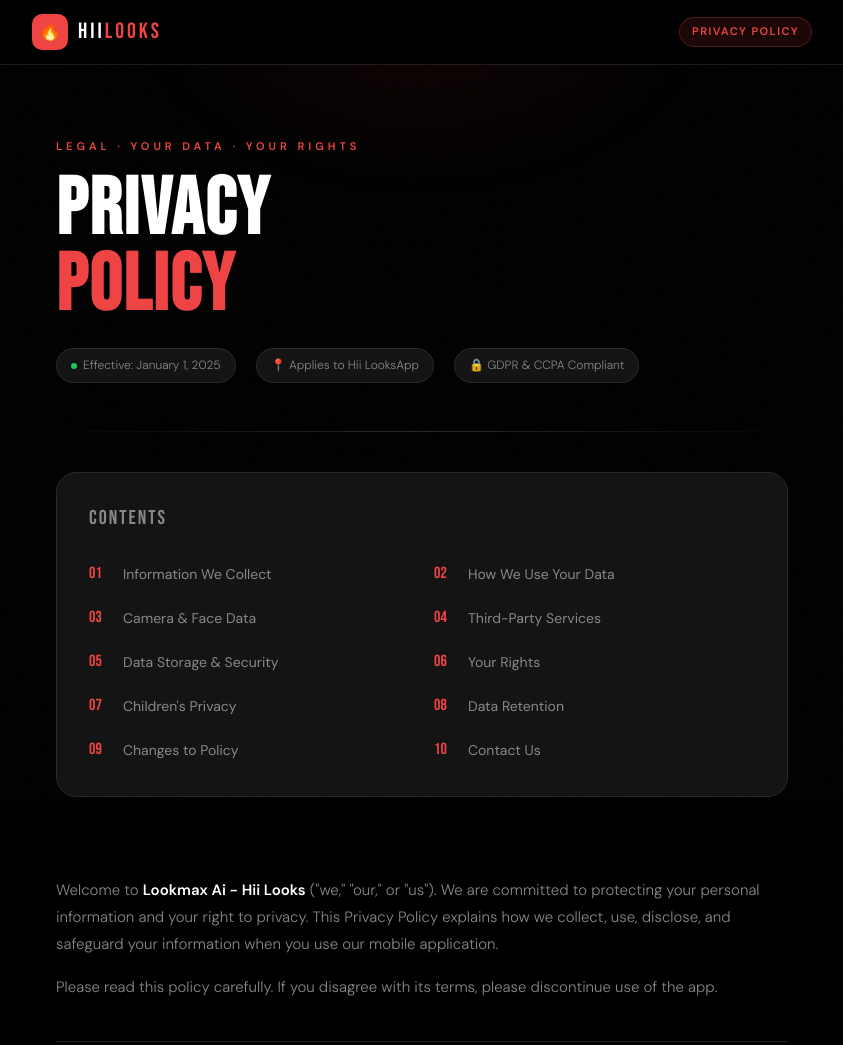
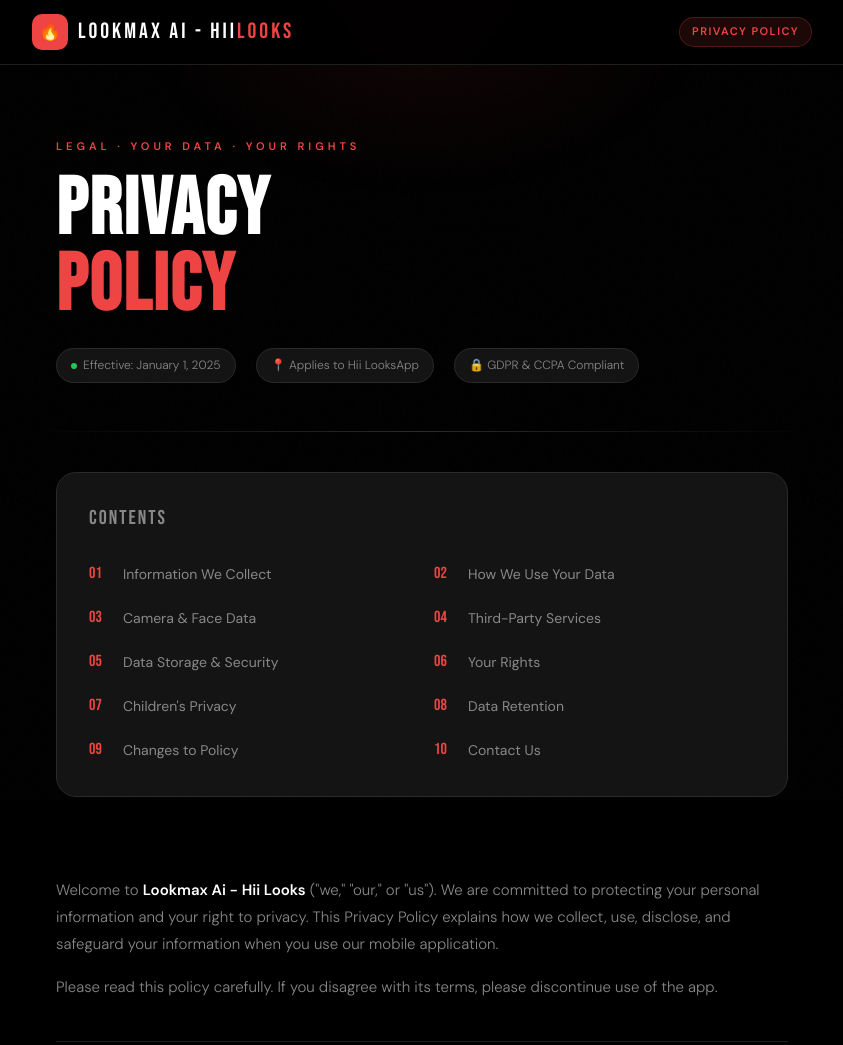
Before and after one commit to manishrajoriya/kooksprivecy, a plain HTML site: page index.html in a window 1280 px wide. Shown: the top 1045 px of the page, without its empty margins (218-1061 px from the left). Drawn offline with Linux system fonts and the light colour scheme.

Commit message:
Update index.html

```diff
--- a/index.html
+++ b/index.html
@@ -487,7 +487,7 @@
     <div class="header-inner">
       <a class="logo" href="#">
         <div class="logo-icon">🔥</div>
-        <span class="logo-text">Hii<span>Looks</span></span>
+        <span class="logo-text">Lookmax Ai - Hii<span>Looks</span></span>
       </a>
       <div class="badge">Privacy Policy</div>
     </div>
```
